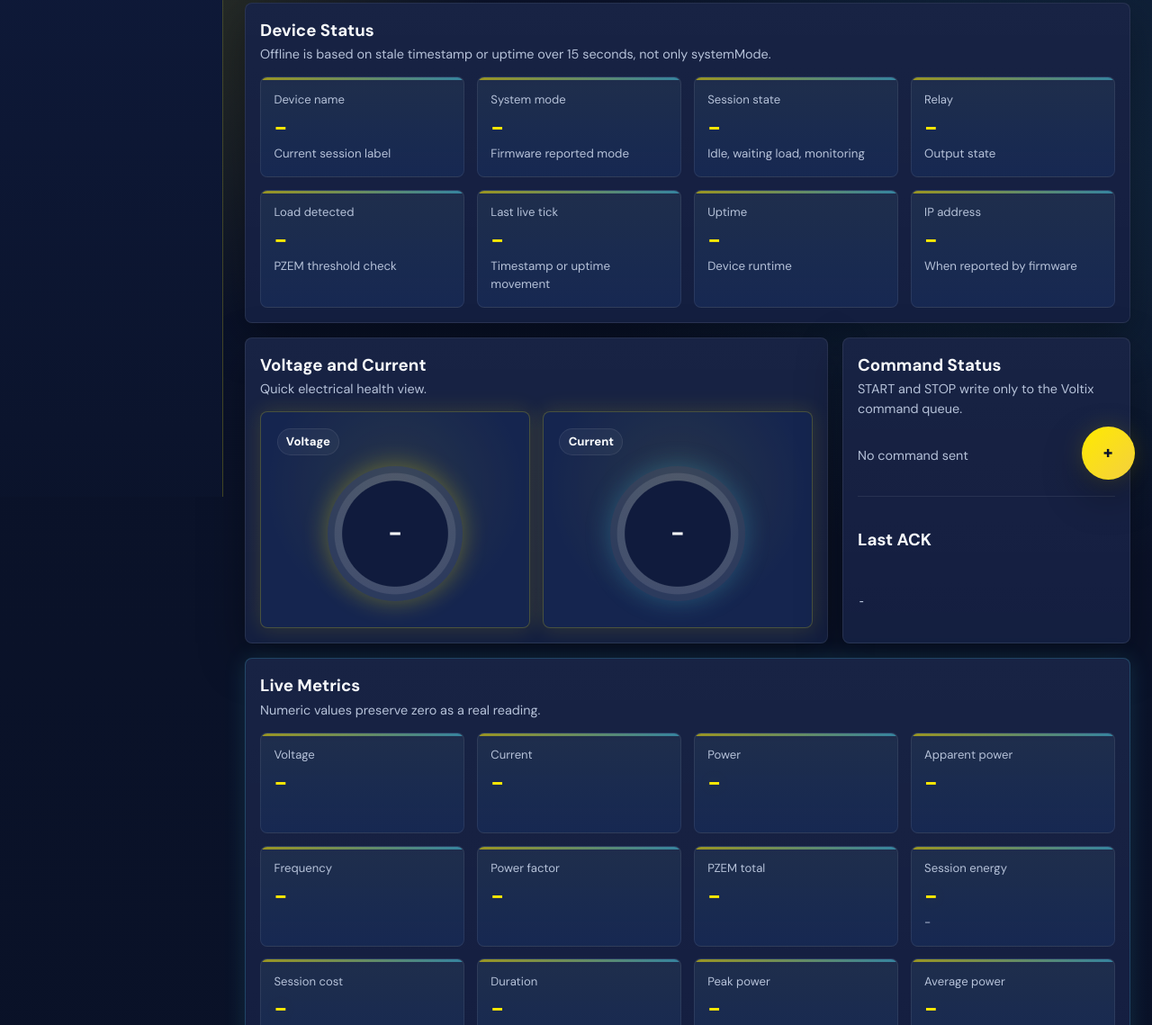
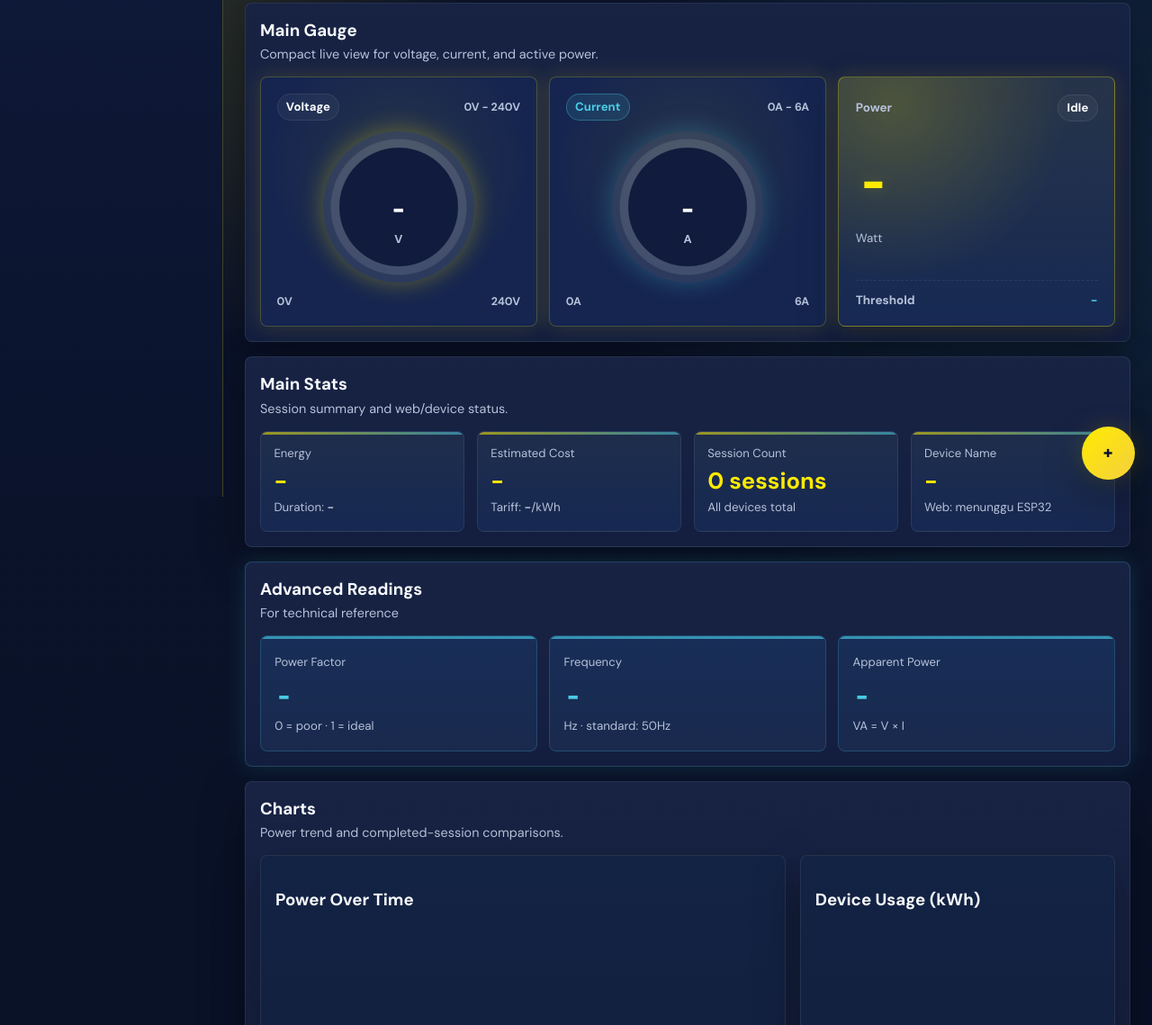
Before and after one commit to Wannn21-ai/Voltix, a plain HTML site: page voltix-web/dashboard.html in a window 1280 px wide. Shown: the part 248-1387 px from the top of the page at 90% size. Drawn offline with nearby package versions, Linux system fonts and the light colour scheme; no server answers.

Commit message:
feat: enhance dashboard layout with new sections, improved gauge display, and power status updates

```diff
--- a/voltix-web/css/dashboard.css
+++ b/voltix-web/css/dashboard.css
@@ -2,6 +2,26 @@
   display: grid;
   grid-template-columns: minmax(0, 1.35fr) minmax(320px, 0.65fr);
   gap: 1rem;
+}
+
+.dashboard-page {
+  display: grid;
+  gap: 1rem;
+}
+
+.dashboard-section {
+  min-width: 0;
+  padding: 1rem;
+  border: 1px solid var(--line);
+  border-radius: var(--radius-md);
+  background:
+    linear-gradient(180deg, rgba(255, 255, 255, 0.035), rgba(255, 255, 255, 0.015)),
+    var(--panel);
+  box-shadow: var(--shadow);
+}
+
+.dashboard-compact-section {
+  padding-bottom: 0.85rem;
 }
 
 .full-width {
@@ -89,7 +109,7 @@
 
 .gauge-grid {
   display: grid;
-  grid-template-columns: repeat(auto-fit, minmax(220px, 1fr));
+  grid-template-columns: repeat(3, minmax(0, 1fr));
   gap: 0.85rem;
 }
 
@@ -130,7 +150,7 @@
 .gauge-card {
   display: grid;
   align-content: center;
-  min-height: 14rem;
+  min-height: 15.5rem;
   padding: 1.1rem;
   border: 1px solid var(--border-accent);
   border-radius: var(--radius-md);
@@ -142,13 +162,30 @@
   box-shadow: var(--shadow-volt);
 }
 
+.gauge-card-head,
+.power-card-top,
+.power-card-foot,
+.gauge-scale {
+  display: flex;
+  align-items: center;
+  justify-content: space-between;
+  gap: 0.75rem;
+}
+
+.gauge-range,
+.gauge-scale {
+  color: var(--muted);
+  font-size: 0.78rem;
+  font-weight: 700;
+}
+
 .gauge {
   --gauge-value: 0deg;
   --gauge-color: var(--volt-yellow);
   --gauge-glow: var(--volt-yellow-glow);
   display: grid;
   place-items: center;
-  width: min(150px, 55vw);
+  width: min(168px, 55vw);
   aspect-ratio: 1;
   margin: 0.75rem auto;
   border-radius: 50%;
@@ -165,8 +202,69 @@
 }
 
 .gauge strong {
-  font-size: 1.7rem;
+  grid-area: 1 / 1;
+  font-family: var(--font-display);
+  font-size: clamp(1.65rem, 3vw, 2.1rem);
   color: var(--text-primary);
+}
+
+.gauge span {
+  grid-area: 1 / 1;
+  transform: translateY(2.25rem);
+  color: var(--muted);
+  font-size: 0.8rem;
+  font-weight: 800;
+}
+
+.dashboard-power-card {
+  display: grid;
+  align-content: space-between;
+  min-height: 15.5rem;
+  padding: 1.15rem;
+  border: 1px solid rgba(255, 234, 0, 0.32);
+  border-radius: var(--radius-md);
+  background:
+    radial-gradient(circle at 20% 12%, rgba(255, 234, 0, 0.18), transparent 12rem),
+    linear-gradient(180deg, rgba(255, 234, 0, 0.075), rgba(72, 202, 228, 0.025)),
+    var(--panel-2);
+  box-shadow: var(--shadow-volt), 0 18px 48px rgba(0, 0, 0, 0.22);
+}
+
+.dashboard-power-card > span,
+.power-card-top span:first-child,
+.power-card-foot {
+  color: var(--muted);
+  font-size: 0.84rem;
+  font-weight: 700;
+}
+
+.dashboard-power-card strong {
+  display: block;
+  margin: 0.65rem 0 0.1rem;
+  color: var(--volt-yellow);
+  font-family: var(--font-display);
+  font-size: clamp(2.4rem, 5vw, 4.2rem);
+  line-height: 1;
+  text-shadow: 0 0 20px rgba(255, 234, 0, 0.2);
+}
+
+.dashboard-power-card small {
+  color: var(--muted);
+}
+
+.dashboard-power-card .power-card-foot {
+  margin-top: 0.85rem;
+  padding-top: 0.7rem;
+  border-top: 1px dashed var(--line);
+}
+
+.dashboard-power-card .power-card-foot b {
+  color: var(--cyan);
+  font-weight: 800;
+}
+
+.dashboard-stat-grid {
+  grid-template-columns: repeat(4, minmax(0, 1fr));
 }
 
 .chart-grid {
@@ -187,11 +285,57 @@
 .chart-wrap {
   position: relative;
   min-height: 250px;
+  overflow: hidden;
 }
 
 .advanced-readings {
   border-color: rgba(72, 202, 228, 0.22);
   box-shadow: var(--shadow-cyan);
+}
+
+.advanced-reading-grid {
+  display: grid;
+  grid-template-columns: repeat(3, minmax(0, 1fr));
+  gap: 0.85rem;
+}
+
+.advanced-reading-card {
+  position: relative;
+  overflow: hidden;
+  min-height: 8rem;
+  padding: 0.95rem;
+  border: 1px solid rgba(72, 202, 228, 0.2);
+  border-radius: var(--radius-md);
+  background:
+    linear-gradient(180deg, rgba(72, 202, 228, 0.055), rgba(255, 234, 0, 0.02)),
+    var(--panel-2);
+}
+
+.advanced-reading-card::before {
+  content: "";
+  position: absolute;
+  inset: 0 0 auto;
+  height: 3px;
+  background: var(--cyan);
+  opacity: 0.65;
+}
+
+.advanced-reading-card span {
+  color: var(--muted);
+  font-size: 0.82rem;
+}
+
+.advanced-reading-card strong {
+  display: block;
+  margin: 0.45rem 0 0.25rem;
+  color: var(--cyan);
+  font-family: var(--font-display);
+  font-size: clamp(1.5rem, 2.6vw, 2.25rem);
+  line-height: 1.1;
+}
+
+.advanced-reading-card small {
+  color: var(--muted);
 }
 
 .command-panel {
@@ -302,6 +446,16 @@
 
 .power-card.power-danger strong {
   color: var(--red);
+}
+
+.power-card.power-warning.dashboard-power-card {
+  border-color: rgba(255, 183, 3, 0.52);
+  box-shadow: 0 0 24px rgba(255, 183, 3, 0.16), 0 18px 48px rgba(0, 0, 0, 0.22);
+}
+
+.power-card.power-danger.dashboard-power-card {
+  border-color: rgba(255, 23, 68, 0.58);
+  box-shadow: 0 0 28px rgba(255, 23, 68, 0.2), 0 18px 48px rgba(0, 0, 0, 0.22);
 }
 
 .command-status {
@@ -584,6 +738,9 @@
 
 @media (max-width: 1120px) {
   .dashboard-grid,
+  .gauge-grid,
+  .dashboard-stat-grid,
+  .advanced-reading-grid,
   .chart-grid,
   .settings-grid {
     grid-template-columns: 1fr;
--- a/voltix-web/dashboard.html
+++ b/voltix-web/dashboard.html
@@ -15,7 +15,7 @@
     <div class="main-content" id="main-content">
       <header class="topbar" id="topbar"></header>
 
-      <main class="page-content dashboard-grid">
+      <main class="page-content dashboard-page">
         <section class="page-header full-width">
           <div class="page-header-row">
             <div>
@@ -27,7 +27,104 @@
           <div id="offlineBanner" class="warning-message danger" hidden>ESP32 live data is stale. Monitoring data may be offline.</div>
         </section>
 
-        <section class="panel full-width">
+        <section class="dashboard-section main-gauge-section">
+          <div class="section-head">
+            <div>
+              <h3>Main Gauge</h3>
+              <p>Compact live view for voltage, current, and active power.</p>
+            </div>
+          </div>
+          <div class="gauge-grid">
+            <article class="gauge-card">
+              <div class="gauge-card-head">
+                <span class="badge">Voltage</span>
+                <span class="gauge-range">0V - 240V</span>
+              </div>
+              <div id="voltageGauge" class="gauge voltage-gauge">
+                <strong id="voltageGaugeValue">-</strong>
+                <span>V</span>
+              </div>
+              <div class="gauge-scale"><span>0V</span><span>240V</span></div>
+            </article>
+            <article class="gauge-card">
+              <div class="gauge-card-head">
+                <span class="badge neutral">Current</span>
+                <span class="gauge-range">0A - 6A</span>
+              </div>
+              <div id="currentGauge" class="gauge current-gauge">
+                <strong id="currentGaugeValue">-</strong>
+                <span>A</span>
+              </div>
+              <div class="gauge-scale"><span>0A</span><span>6A</span></div>
+            </article>
+            <article id="powerCard" class="power-card dashboard-power-card">
+              <div class="power-card-top">
+                <span>Power</span>
+                <span id="powerStatusBadge" class="badge">Idle</span>
+              </div>
+              <strong id="power">-</strong>
+              <small>Watt</small>
+              <div class="power-card-foot">
+                <span>Threshold</span>
+                <b id="overloadThreshold">-</b>
+              </div>
+            </article>
+          </div>
+        </section>
+
+        <section class="dashboard-section">
+          <div class="section-head">
+            <div>
+              <h3>Main Stats</h3>
+              <p>Session summary and web/device status.</p>
+            </div>
+          </div>
+          <div class="stat-grid dashboard-stat-grid">
+            <article class="stat-card is-electric"><span>Energy</span><strong id="sessionEnergyKWh">-</strong><small>Duration: <b id="elapsedSec">-</b></small></article>
+            <article class="stat-card is-electric"><span>Estimated Cost</span><strong id="sessionCost">-</strong><small>Tariff: <b id="tariff">-</b>/kWh</small></article>
+            <article class="stat-card"><span>Session Count</span><strong id="totalSessions">0 sessions</strong><small>All devices total</small></article>
+            <article class="stat-card"><span>Device Name</span><strong id="deviceName">-</strong><small id="webStatusText">Web: menunggu ESP32</small></article>
+          </div>
+        </section>
+
+        <section class="dashboard-section advanced-readings">
+          <div class="section-head">
+            <div>
+              <h3>Advanced Readings</h3>
+              <p>For technical reference</p>
+            </div>
+          </div>
+          <div class="advanced-reading-grid">
+            <article class="advanced-reading-card"><span>Power Factor</span><strong id="pf">-</strong><small>0 = poor &middot; 1 = ideal</small></article>
+            <article class="advanced-reading-card"><span>Frequency</span><strong id="frequency">-</strong><small>Hz &middot; standard: 50Hz</small></article>
+            <article class="advanced-reading-card"><span>Apparent Power</span><strong id="apparentPower">-</strong><small>VA = V &times; I</small></article>
+          </div>
+        </section>
+
+        <section class="dashboard-section">
+          <div class="section-head">
+            <div>
+              <h3>Charts</h3>
+              <p>Power trend and completed-session comparisons.</p>
+            </div>
+          </div>
+          <div class="chart-grid">
+            <div class="panel chart-panel chart-card chart-card-wide">
+              <h3>Power Over Time</h3>
+              <div class="chart-wrap"><canvas id="powerChart"></canvas></div>
+            </div>
+            <div class="panel chart-panel chart-card">
+              <h3>Device Usage (kWh)</h3>
+              <div class="chart-wrap"><canvas id="usagePieChart"></canvas></div>
+            </div>
+            <div class="panel chart-panel chart-card full-width">
+              <h3>Power Comparison Per Device</h3>
+              <div class="chart-wrap"><canvas id="comparisonBarChart"></canvas></div>
+            </div>
+          </div>
+        </section>
+
+        <section class="dashboard-section dashboard-compact-section">
           <div class="section-head">
             <div>
               <h3>Device Status</h3>
@@ -35,7 +132,6 @@
             </div>
           </div>
           <div class="status-grid">
-            <div class="status-card"><span>Device name</span><strong id="deviceName">-</strong><small>Current session label</small></div>
             <div class="status-card"><span>System mode</span><strong id="systemMode">-</strong><small>Firmware reported mode</small></div>
             <div class="status-card is-electric"><span>Session state</span><strong id="sessionState">-</strong><small>Idle, waiting load, monitoring</small></div>
             <div class="status-card"><span>Relay</span><strong id="relayState">-</strong><small>Output state</small></div>
@@ -43,29 +139,18 @@
             <div class="status-card"><span>Last live tick</span><strong id="lastSeen">-</strong><small>Timestamp or uptime movement</small></div>
             <div class="status-card"><span>Uptime</span><strong id="uptime">-</strong><small>Device runtime</small></div>
             <div class="status-card"><span>IP address</span><strong id="ipAddress">-</strong><small>When reported by firmware</small></div>
+            <div class="status-card"><span>PZEM total</span><strong id="pzemTotalKWh">-</strong><small>Meter cumulative value</small></div>
+            <div class="status-card"><span>Voltage</span><strong id="voltage">-</strong></div>
+            <div class="status-card"><span>Current</span><strong id="current">-</strong></div>
+            <div class="status-card"><span>Peak power</span><strong id="peakPower">-</strong></div>
+            <div class="status-card"><span>Average power</span><strong id="averagePower">-</strong></div>
+            <div class="status-card"><span>Session energy (Wh)</span><strong id="sessionEnergyWh">-</strong></div>
+            <div class="status-card"><span>Warning limit</span><strong id="warningLimit">-</strong></div>
           </div>
+          <div id="overloadInfo" class="notice">Waiting for power and threshold data.</div>
         </section>
 
-        <section class="panel">
-          <div class="section-head">
-            <div>
-              <h3>Voltage and Current</h3>
-              <p>Quick electrical health view.</p>
-            </div>
-          </div>
-          <div class="gauge-grid">
-            <div class="gauge-card">
-              <span class="badge">Voltage</span>
-              <div id="voltageGauge" class="gauge voltage-gauge"><strong id="voltageGaugeValue">-</strong></div>
-            </div>
-            <div class="gauge-card">
-              <span class="badge">Current</span>
-              <div id="currentGauge" class="gauge current-gauge"><strong id="currentGaugeValue">-</strong></div>
-            </div>
-          </div>
-        </section>
-
-        <section class="panel command-panel">
+        <section class="dashboard-section command-panel">
           <div class="section-head">
             <div>
               <h3>Command Status</h3>
@@ -80,68 +165,7 @@
           <pre id="lastAck">-</pre>
         </section>
 
-        <section class="panel full-width advanced-readings">
-          <div class="section-head">
-            <div>
-              <h3>Live Metrics</h3>
-              <p>Numeric values preserve zero as a real reading.</p>
-            </div>
-          </div>
-          <div class="metric-grid">
-            <div class="metric-card"><span>Voltage</span><strong id="voltage">-</strong></div>
-            <div class="metric-card"><span>Current</span><strong id="current">-</strong></div>
-            <div id="powerCard" class="metric-card power-card"><span>Power</span><strong id="power">-</strong></div>
-            <div class="metric-card"><span>Apparent power</span><strong id="apparentPower">-</strong></div>
-            <div class="metric-card"><span>Frequency</span><strong id="frequency">-</strong></div>
-            <div class="metric-card"><span>Power factor</span><strong id="pf">-</strong></div>
-            <div class="metric-card"><span>PZEM total</span><strong id="pzemTotalKWh">-</strong></div>
-            <div class="metric-card is-electric"><span>Session energy</span><strong id="sessionEnergyKWh">-</strong><small id="sessionEnergyWh">-</small></div>
-            <div class="metric-card is-electric"><span>Session cost</span><strong id="sessionCost">-</strong></div>
-            <div class="metric-card"><span>Duration</span><strong id="elapsedSec">-</strong></div>
-            <div class="metric-card"><span>Peak power</span><strong id="peakPower">-</strong></div>
-            <div class="metric-card"><span>Average power</span><strong id="averagePower">-</strong></div>
-          </div>
-        </section>
-
-        <section class="panel full-width">
-          <div class="section-head">
-            <div>
-              <h3>Overload and Tariff</h3>
-              <p>Device config is read from Firebase and applied by the ESP32.</p>
-            </div>
-          </div>
-          <div class="metric-grid">
-            <div class="metric-card"><span>Tariff</span><strong id="tariff">-</strong><small>No currency conversion in web</small></div>
-            <div class="metric-card"><span>Overload threshold</span><strong id="overloadThreshold">-</strong></div>
-            <div class="metric-card"><span>Warning limit</span><strong id="warningLimit">-</strong></div>
-          </div>
-          <div id="overloadInfo" class="notice">Waiting for power and threshold data.</div>
-        </section>
-
-        <section class="panel full-width">
-          <div class="section-head">
-            <div>
-              <h3>Charts</h3>
-              <p>Power trend and completed-session comparisons.</p>
-            </div>
-          </div>
-          <div class="chart-grid">
-            <div class="panel chart-panel chart-card">
-              <h3>Power Over Time</h3>
-              <div class="chart-wrap"><canvas id="powerChart"></canvas></div>
-            </div>
-            <div class="panel chart-panel chart-card">
-              <h3>Device Usage</h3>
-              <div class="chart-wrap"><canvas id="usagePieChart"></canvas></div>
-            </div>
-            <div class="panel chart-panel chart-card full-width">
-              <h3>Peak Power Comparison</h3>
-              <div class="chart-wrap"><canvas id="comparisonBarChart"></canvas></div>
-            </div>
-          </div>
-        </section>
-
-        <section class="panel full-width">
+        <section class="dashboard-section">
           <div class="section-head">
             <div>
               <h3>Energy Insights</h3>
@@ -149,7 +173,6 @@
             </div>
           </div>
           <div class="summary-grid">
-            <div class="summary-card"><span>Total sessions</span><strong id="totalSessions">0 sessions</strong></div>
             <div class="summary-card is-electric"><span>Total energy</span><strong id="totalEnergyKwh">0.000000 kWh</strong><small id="totalEnergyWh">0.000 Wh</small></div>
             <div class="summary-card is-electric"><span>Total cost</span><strong id="totalCost">Rp 0</strong></div>
             <div class="summary-card"><span>Highest peak power</span><strong id="highestPeakPower">-</strong><small id="highestPeakPowerDevice">-</small></div>
--- a/voltix-web/js/dashboard.js
+++ b/voltix-web/js/dashboard.js
@@ -70,7 +70,7 @@ function bindEls(){
     'lastSeen','uptime','ipAddress','voltage','current','power','apparentPower','frequency','pf',
     'pzemTotalKWh','sessionEnergyWh','sessionEnergyKWh','sessionCost','elapsedSec','peakPower',
     'averagePower','tariff','overloadThreshold','warningLimit','overloadInfo','voltageGauge',
-    'currentGauge','voltageGaugeValue','currentGaugeValue','powerCard','cmdDeviceName','startBtn','stopBtn',
+    'currentGauge','voltageGaugeValue','currentGaugeValue','powerCard','powerStatusBadge','webStatusText','cmdDeviceName','startBtn','stopBtn',
     'commandFab','commandModal','commandModalClose',
     'commandStatus','lastAck','dashboardInsightStatus','totalSessions','totalEnergyKwh',
     'totalEnergyWh','totalCost','highestPeakPower','highestPeakPowerDevice','mostEnergyDevice',
@@ -255,13 +255,14 @@ function updatePowerCardState(stateName){
   if(!els.powerCard) return;
   els.powerCard.classList.toggle('power-warning', stateName === 'warning');
   els.powerCard.classList.toggle('power-danger', stateName === 'danger');
+  updatePowerStatusBadge(stateName);
 }
 
 function updateGauges(device){
   const voltage = numberValue(device.voltage);
   const current = numberValue(device.current);
-  setGauge(els.voltageGauge, els.voltageGaugeValue, voltage, 260, formatVoltage(voltage));
-  setGauge(els.currentGauge, els.currentGaugeValue, current, 20, formatCurrent(current));
+  setGauge(els.voltageGauge, els.voltageGaugeValue, voltage, 240, formatNumber(voltage, 1));
+  setGauge(els.currentGauge, els.currentGaugeValue, current, 6, formatNumber(current, 3));
 }
 
 function setGauge(gauge, label, value, max, text){
@@ -361,14 +362,55 @@ function trackFreshness(sys){
 }
 
 function updateConnectionStatus(){
-  const staleMs = Date.now() - (state.lastFreshChangeAt || 0);
-  const online = state.lastFreshValue !== null && staleMs <= 15000;
+  const online = isEspOnline();
   els.connectionStatus.textContent = online ? 'ESP32 online' : 'ESP32 offline or stale';
   els.connectionStatus.className = `status-pill ${online ? 'online' : 'offline'}`;
+  if(els.webStatusText){
+    els.webStatusText.textContent = state.lastFreshValue === null
+      ? 'Web: menunggu ESP32'
+      : online ? 'Web: online' : 'Web: offline/stale';
+  }
   if(els.offlineBanner){
     els.offlineBanner.hidden = online;
   }
+  updatePowerStatusBadge();
   setText('lastSeen', formatFreshnessText());
+}
+
+function isEspOnline(){
+  const staleMs = Date.now() - (state.lastFreshChangeAt || 0);
+  return state.lastFreshValue !== null && staleMs <= 15000;
+}
+
+function updatePowerStatusBadge(powerState = null){
+  if(!els.powerStatusBadge) return;
+  const sessionState = String(state.live?.system?.sessionState ?? '').toUpperCase();
+  const relayOn = state.live?.system?.relay === true;
+  const active = state.live?.session?.active === true;
+  const effectivePowerState = powerState || (
+    els.powerCard?.classList.contains('power-danger') ? 'danger' :
+    els.powerCard?.classList.contains('power-warning') ? 'warning' :
+    'normal'
+  );
+
+  let label = 'Idle';
+  let className = 'badge';
+  if(!isEspOnline()){
+    label = 'Offline';
+    className = 'badge danger';
+  }else if(effectivePowerState === 'danger'){
+    label = 'Overload';
+    className = 'badge danger';
+  }else if(effectivePowerState === 'warning'){
+    label = 'Monitoring';
+    className = 'badge warning';
+  }else if(active || relayOn || sessionState === 'MONITORING' || sessionState === 'WAITING_LOAD'){
+    label = 'Monitoring';
+    className = 'badge success';
+  }
+
+  els.powerStatusBadge.textContent = label;
+  els.powerStatusBadge.className = className;
 }
 
 function formatFreshnessText(){
```
